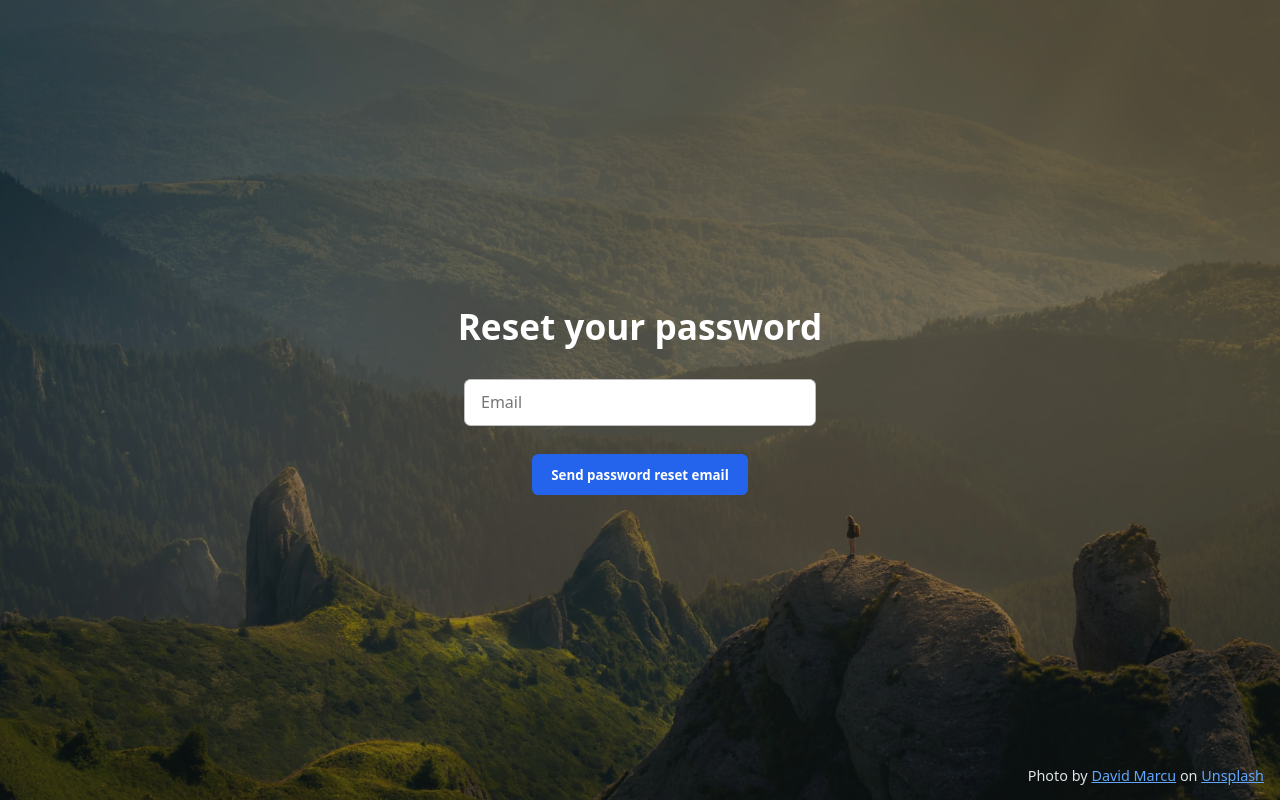
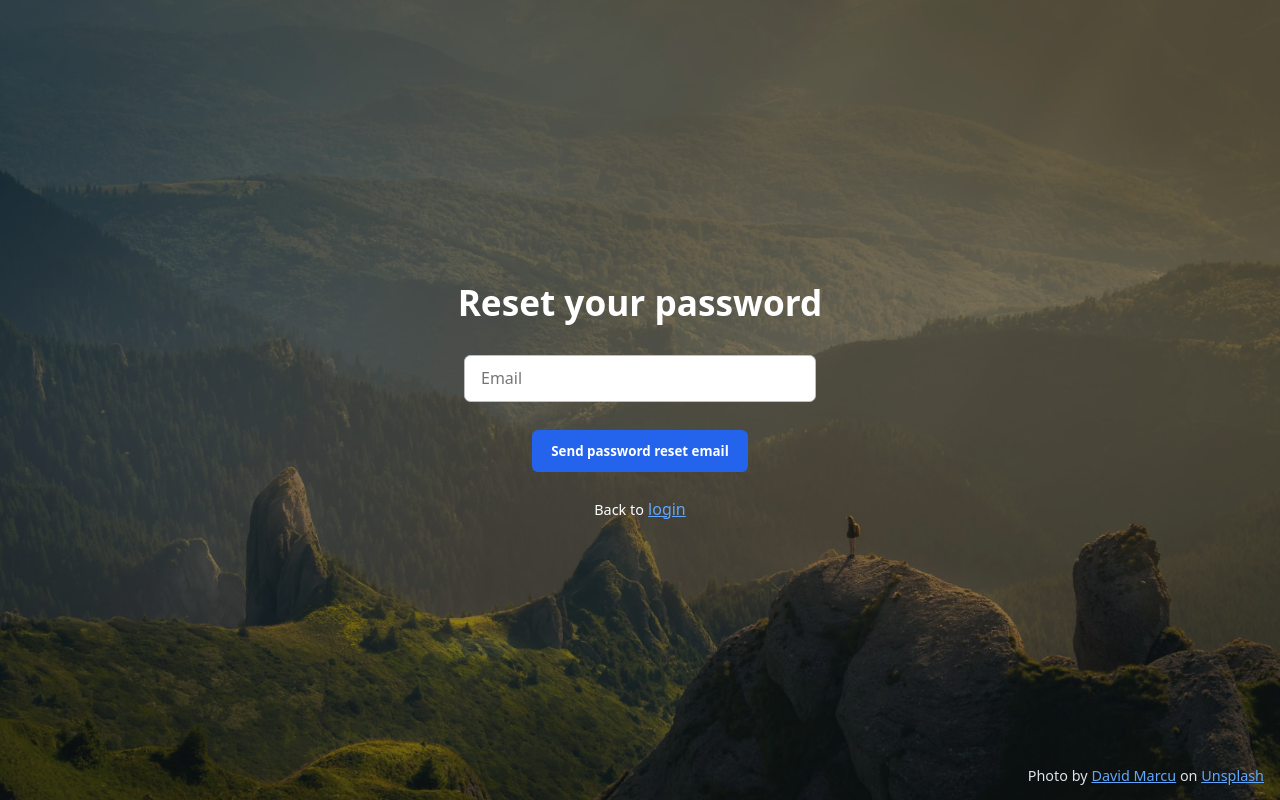
Before and after one commit to tuansdf/gallery-app, a React (Vite) app in the folder frontend/: page /forgot-password in a window 1280 px wide. Built offline with nearby package versions, Linux system fonts and the light colour scheme.

Commit message:
feat(frontend): add return link to reset page

```diff
--- a/frontend/src/features/authentication/components/sign-in-form/sign-in-form.tsx
+++ b/frontend/src/features/authentication/components/sign-in-form/sign-in-form.tsx
@@ -49,7 +49,7 @@ export default function SignInForm() {
       dispatch(setCredentials(data));
 
       reset();
-      navigate("/");
+      navigate("/", { replace: true });
     } catch (e) {
       setRequestError("Email or password is wrong");
       console.error(e);
--- a/frontend/src/pages/sign-in/forgot-password-page.tsx
+++ b/frontend/src/pages/sign-in/forgot-password-page.tsx
@@ -1,3 +1,4 @@
+import { Link } from "react-router-dom";
 import styles from "./sign-in-page.module.css";
 import ForgotPasswordForm from "/src/features/authentication/components/sign-in-form/forgot-password-form";
 
@@ -6,6 +7,10 @@ const ForgotPasswordPage = () => {
     <>
       <h1 className={styles.heading}>Reset your password</h1>
       <ForgotPasswordForm />
+      <div className={styles["notice-group"]}>
+        <span className={styles.notice}>Back to</span>{" "}
+        <Link to="/sign-in">login</Link>
+      </div>
     </>
   );
 };
--- a/frontend/src/pages/sign-in/reset-password-page.tsx
+++ b/frontend/src/pages/sign-in/reset-password-page.tsx
@@ -1,4 +1,4 @@
-import { useSearchParams } from "react-router-dom";
+import { Link, useSearchParams } from "react-router-dom";
 import styles from "./sign-in-page.module.css";
 import ResetPasswordForm from "/src/features/authentication/components/sign-in-form/reset-password-form";
 
@@ -14,6 +14,10 @@ const ResetPasswordPage = () => {
     <>
       <h1 className={styles.heading}>Enter your new password</h1>
       <ResetPasswordForm resetToken={token} />
+      <div className={styles["notice-group"]}>
+        <span className={styles.notice}>Back to</span>{" "}
+        <Link to="/sign-in">login</Link>
+      </div>
     </>
   );
 };
```
